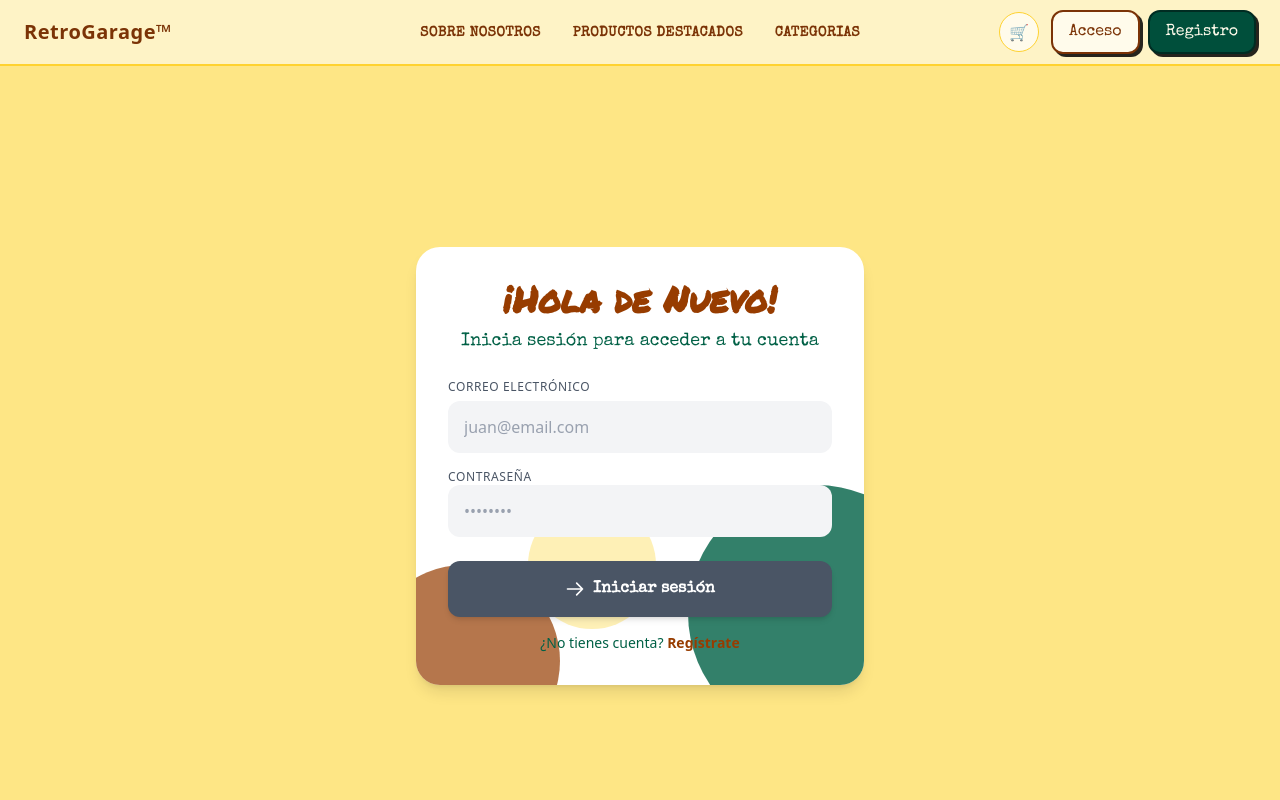
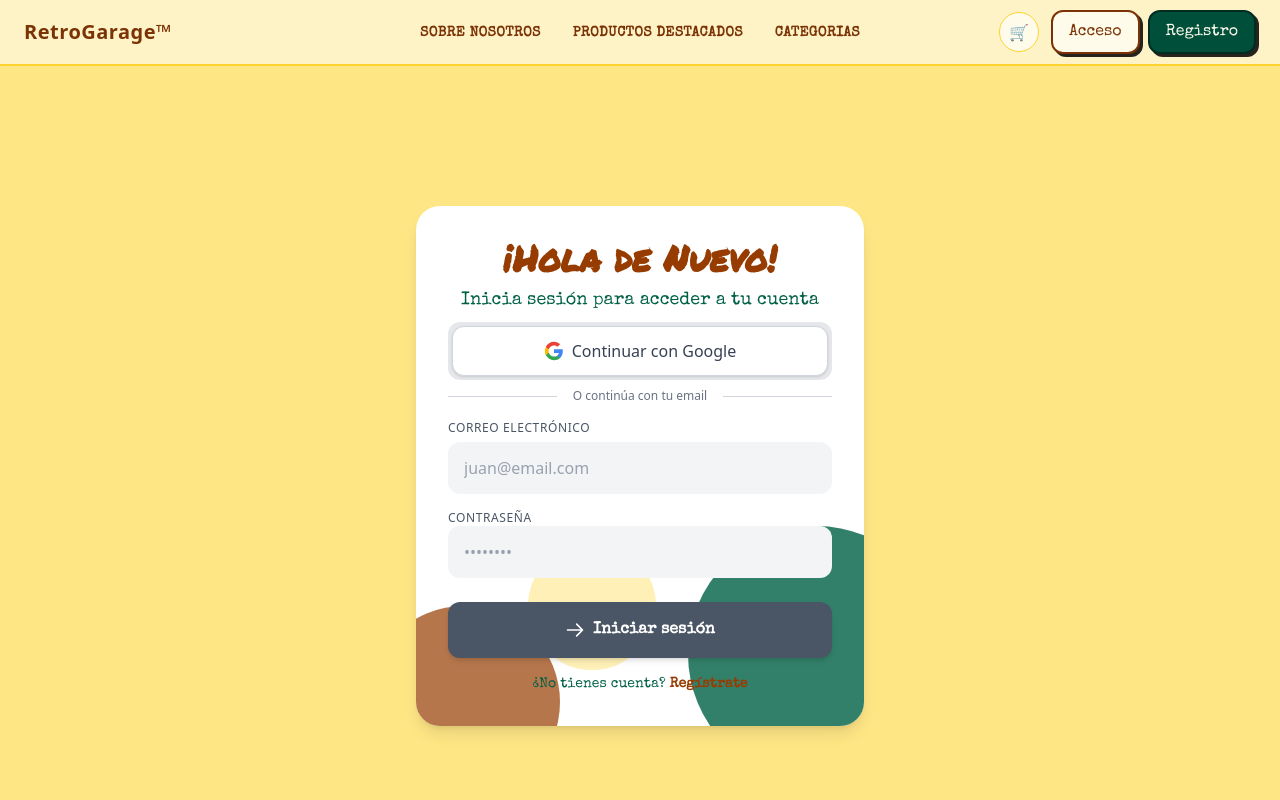
Before and after one commit to retrogaragepf/front, a Next.js app: page /login in a window 1280 px wide. Shown: the top 800 px of the page. Built offline with nearby package versions, Linux system fonts and the light colour scheme; no server answers.

Commit message:
autenticaciond   e terceros

```diff
--- a/src/app/api/auth/[...nextauth]/route.ts
+++ b/src/app/api/auth/[...nextauth]/route.ts
@@ -0,0 +1,6 @@
+import NextAuth from "next-auth";
+import { authOptions } from "@/src/services/authOptions";
+
+const handler = NextAuth(authOptions);
+
+export { handler as GET, handler as POST };
--- a/src/app/providers.tsx
+++ b/src/app/providers.tsx
@@ -2,7 +2,12 @@
 
 import React from "react";
 import { AuthProvider } from "@/src/context/AuthContext";
+import { SessionProvider } from "next-auth/react";
 
 export default function Providers({ children }: { children: React.ReactNode }) {
-  return <AuthProvider>{children}</AuthProvider>;
+  return (
+    <SessionProvider>
+      <AuthProvider>{children}</AuthProvider>
+    </SessionProvider>
+  );
 }
--- a/src/components/Navbar.tsx
+++ b/src/components/Navbar.tsx
@@ -110,7 +110,7 @@ function Navbar() {
                 href="/dashboard"
                 className="font-handwritten border-b-2 border-transparent hover:border-amber-800 hover:text-emerald-900 transition"
               >
-                Mi Perfil
+
               </Link>
             </div>
           ) : null}
--- a/src/components/loginform/LoginForm.tsx
+++ b/src/components/loginform/LoginForm.tsx
@@ -7,10 +7,37 @@ import { useFormSubmit } from "@/src/hooks/useFormSubmit";
 import authService from "@/src/services/auth";
 import { showToast } from "nextjs-toast-notify";
 import Link from "next/link";
+import { signIn, useSession } from "next-auth/react";
+import { useEffect } from "react";
 
 const LoginForm = () => {
   const router = useRouter();
-  const { login } = useAuth();
+  const { login, isAuth } = useAuth();
+  const { data: session } = useSession();
+
+  // ----------SINCRONIZA SESIÓN DE GOOGLE CON CONTEXT----------------
+  useEffect(() => {
+    if (session?.user && !isAuth) {
+      login({
+        user: {
+          id: session.user.id || session.user.email || "", // SE USA MAIL MIENTRAS SE IMPLEMNEAT GOOGLE
+          name: session.user.name || "",
+          email: session.user.email || "",
+          image: session.user.image,
+        },
+        token: session.accessToken || "google-mock-token",
+      });
+      showToast.success("¡Ingreso con Google Exitoso!", {
+        duration: 4000,
+        progress: true,
+        position: "top-center",
+        transition: "popUp",
+        icon: "",
+        sound: true,
+      });
+      router.push("/dashboard");
+    }
+  }, [session, isAuth, login, router]);
 
   const emailField = useFormField("email");
   const passwordField = useFormField("password");
@@ -33,14 +60,14 @@ const LoginForm = () => {
     onSuccess: async (data) => {
       try {
         const response: any = await authService.login(data);
-        console.log('------RESPUESTA--------', response);
-         console.log('response?.token:', response?.token);
+        console.log("------RESPUESTA--------", response);
+        console.log("response?.token:", response?.token);
 
         // ❌ si tu authService normaliza errores como { success:false, error,... }
-        /**
-         * if (!response || response?.success === false || response?.error) {
+        if (!response.token) {
+          console.log("Login sin token");
           showToast.error(response?.error || "Credenciales inválidas", {
-            duration: 4000,
+            duration: 3000,
             progress: true,
             position: "top-center",
             transition: "popUp",
@@ -49,11 +76,11 @@ const LoginForm = () => {
           });
           return;
         }
-         */
+
         if (!response?.token) {
           console.error("Login sin token");
           showToast.error(response?.error || "Credenciales inválidas", {
-            duration: 4000,
+            duration: 3000,
             progress: true,
             position: "top-center",
             transition: "popUp",
@@ -63,28 +90,37 @@ const LoginForm = () => {
           return;
         }
         //---------DATOS DEL LOCALSTORAGE ANTES DE GUARDAR SESIÓN----------------
-        const TOKEN_KEY = process.env.NEXT_PUBLIC_JWT_TOKEN_KEY || 'retrogarage_auth';
+        const TOKEN_KEY =
+          process.env.NEXT_PUBLIC_JWT_TOKEN_KEY || "retrogarage_auth";
         const authData = localStorage.getItem(TOKEN_KEY);
         if (!authData) {
           console.error("No hay datos en localStorage");
+          showToast.error("Error al guardar sesión.Intenta de nuevo",{
+            duration: 3000,
+            progress: true,
+            position: "top-center",
+            transition: "popUp",
+            icon: "",
+            sound: true,
+          });
           return;
         }
         const savedData = JSON.parse(authData);
-        console.log('DATOS DEL LOCALSTORAGE', savedData);
+        console.log("DATOS DEL LOCALSTORAGE", savedData);
 
-        const token = response?.token;
+        //const token = response?.token;
 
         //-----------GUARDA EN OCNTEXTO CON DATOS REALE/ QUEVIEN EN EL TOKEN----------------
         login({
           user: {
             id: savedData.user.id,
-            name: savedData.user.name,  // ← AQUÍ VIENE EL NOMBRE
-            email: savedData.user.email
+            name: savedData.user.name, // ← AQUÍ VIENE EL NOMBRE
+            email: savedData.user.email,
           },
           token: savedData.token,
         });
 
-        console.log('LOGIN EXITOSO - Datos guardados en contexto');
+        console.log("LOGIN EXITOSO - Datos guardados en contexto");
 
         /**
          *   if (!token) {
@@ -112,12 +148,11 @@ const LoginForm = () => {
           icon: "",
           sound: true,
         });
-
         router.push("/dashboard");
       } catch (error) {
         console.error("Error en login:", error);
         showToast.error("Error en login", {
-          duration: 4000,
+          duration: 3000,
           progress: true,
           position: "top-center",
           transition: "popUp",
@@ -140,7 +175,6 @@ const LoginForm = () => {
     },
   });
 
-
   return (
     <div className="flex items-center justify-center min-h-screen px-4 sm:px-6 lg:px-8">
       <div className="w-full max-w-md">
@@ -151,17 +185,54 @@ const LoginForm = () => {
             <div className="absolute bottom-8 left-1/4 w-32 h-32 bg-amber-200 rounded-full opacity-60"></div>
           </div>
 
-          <div className="relative z-10">
+          <div className="relative z-10 ">
             <div className="text-center space-y-2">
               <h2 className="text-4xl font-bold text-amber-800 font-display">
                 ¡Hola de Nuevo!
               </h2>
-              <p className="text-lg text-emerald-800 font-handwritten">
+              <p className="text-lg text-emerald-800 font-handwritten pb-2">
                 Inicia sesión para acceder a tu cuenta
               </p>
             </div>
 
-            <form onSubmit={handleSubmit} className="space-y-4 mt-6">
+            {/* ----------------------BOTÓN DE GOOGLE ----------------------------*/}
+            <div className="p-1 rounded-xl bg-gray-200">
+              <button
+                type="button"
+                onClick={() => signIn("google", { callbackUrl: "/dashboard" })}
+                className="w-full rounded-xl bg-white border border-gray-300 hover:bg-gray-50 px-4 py-3 font-medium text-gray-700 transition-all shadow-sm hover:shadow-md flex items-center justify-center gap-2 pt-3"
+              >
+                <svg className="w-5 h-5" viewBox="0 0 24 24">
+                  <path
+                    d="M22.56 12.25c0-.78-.07-1.53-.2-2.25H12v4.26h5.92c-.26 1.37-1.04 2.53-2.21 3.31v2.77h3.57c2.08-1.92 3.28-4.74 3.28-8.09z"
+                    fill="#4285F4"
+                  />
+                  <path
+                    d="M12 23c2.97 0 5.46-.98 7.28-2.66l-3.57-2.77c-.98.66-2.23 1.06-3.71 1.06-2.86 0-5.29-1.93-6.16-4.53H2.18v2.84C3.99 20.53 7.7 23 12 23z"
+                    fill="#34A853"
+                  />
+                  <path
+                    d="M5.84 14.09c-.22-.66-.35-1.36-.35-2.09s.13-1.43.35-2.09V7.07H2.18C1.43 8.55 1 10.22 1 12s.43 3.45 1.18 4.93l2.85-2.22.81-.62z"
+                    fill="#FBBC05"
+                  />
+                  <path
+                    d="M12 5.38c1.62 0 3.06.56 4.21 1.64l3.15-3.15C17.45 2.09 14.97 1 12 1 7.7 1 3.99 3.47 2.18 7.07l3.66 2.84c.87-2.6 3.3-4.53 6.16-4.53z"
+                    fill="#EA4335"
+                  />
+                </svg>
+                <span>Continuar con Google</span>
+              </button>
+            </div>
+
+            <div className="relative flex py-2 items-center">
+              <div className="grow border-t border-gray-300"></div>
+              <span className="shrink-0 mx-4 text-gray-500 text-xs">
+                O continúa con tu email
+              </span>
+              <div className="grow border-t border-gray-300"></div>
+            </div>
+
+            <form onSubmit={handleSubmit} className="space-y-4 mt-2">
               <div>
                 <label
                   htmlFor="email"
@@ -269,8 +340,7 @@ const LoginForm = () => {
                 )}
               </button>
             </form>
-
-            <p className="text-center text-sm text-emerald-800 pt-4">
+            <p className="text-center text-sm text-emerald-800 pt-4 font-handwritten">
               ¿No tienes cuenta?{" "}
               <Link
                 href="/register"
--- a/src/services/authOptions.ts
+++ b/src/services/authOptions.ts
@@ -1,8 +1,7 @@
-/**
- * import NextAuth from "next-auth";
+import NextAuth, { NextAuthOptions } from "next-auth";
 import GoogleProvider from "next-auth/providers/google";
 
-export const authOptions = {
+export const authOptions: NextAuthOptions = {
   providers: [
     GoogleProvider({
       clientId: process.env.GOOGLE_CLIENT_ID || "",
@@ -20,12 +19,9 @@ export const authOptions = {
       return token;
     },
     async session({ session, token }) {
-      session.user.accessToken = token.accessToken;
+      // @ts-ignore
+      session.accessToken = token.accessToken;
       return session;
     },
   },
 };
-
-const handler = NextAuth(authOptions);
-export { handler as GET, handler as POST };
- */
--- /dev/null
+++ b/src/types/next-auth.d.ts
@@ -0,0 +1,29 @@
+import "next-auth";
+import { DefaultSession } from "next-auth";
+
+declare module "next-auth" {
+  /** EXTENSION DE SESSION PARA INCLUIR CAMPOS PERSONALIZADOS DE SER NECESARIO*/
+  interface Session {
+    accessToken?: string;
+    user: {
+      id?: string;
+      name?: string | null;
+      email?: string | null;
+      image?: string | null;
+    } & DefaultSession["user"];
+  }
+
+  /** EXTENSION DE LA INTERFAZ USER SI NECESITAS CAMPOS ADICIONALES*/
+  interface User {
+    id?: string;
+    // SE AGREGAN ACA LOS CAMPOS PERSONALIZADOS QUE SE QUIERAN USAR EN EL USUARIO
+  }
+}
+
+declare module "next-auth/jwt" {
+  /**  EXTENSION DEL JWT PARA INCLUIR CAMPOS PERSONALIZADOS */
+  interface JWT {
+    accessToken?: string;
+    userId?: string;
+  }
+}
```
Also changed, not shown: src/components/registerform/RegisterForm.tsx (+48 -16 lines).
